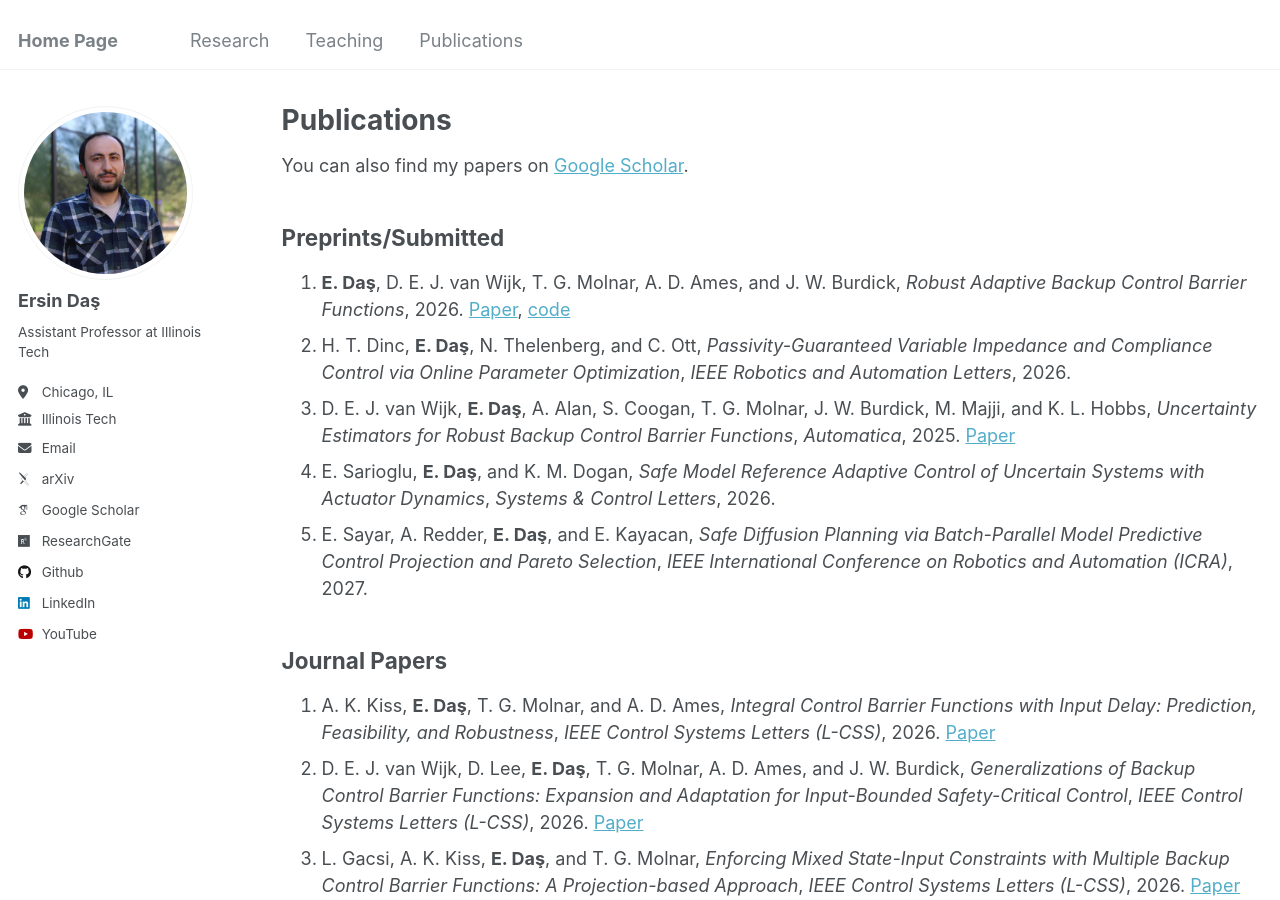
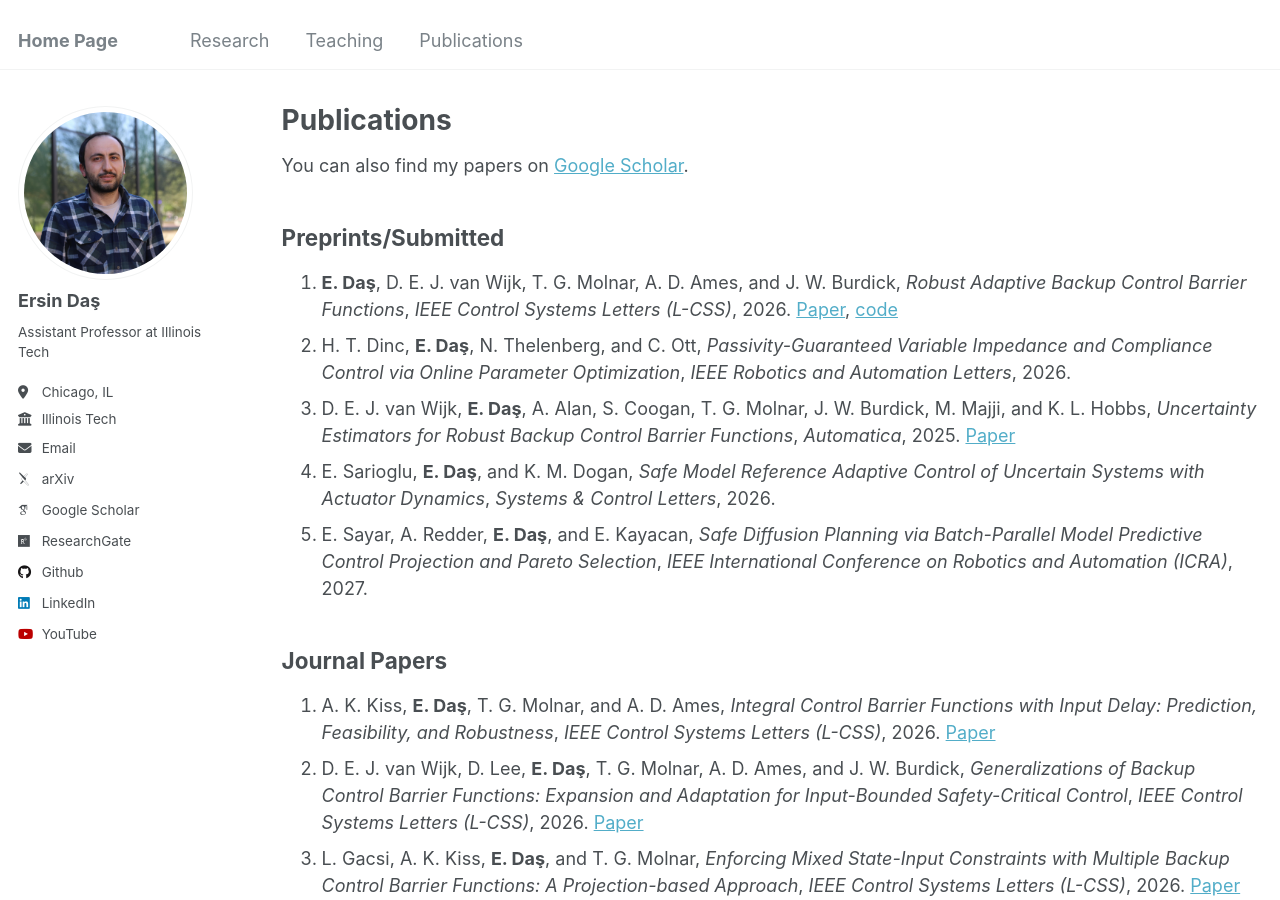
Before and after one commit to ersindas/ersindas.github.io, a Jekyll site: the page built from _pages/publications.md, in a window 1280 px wide and 900 px high. Built offline with Jekyll 4.4.1, drawn with Linux system fonts in a browser that asks for light colours; some web fonts are replaced.

Commit message:
Add journal names to publication entries
Updated publication details to include journal names.

```diff
--- a/_pages/publications.md
+++ b/_pages/publications.md
@@ -8,7 +8,7 @@ author_profile: true
  <div class="wordwrap">You can also find my papers on <a href="{{site.author.googlescholar}}">Google Scholar</a>.
 
 ## Preprints/Submitted
-1. **E. Daş**, D. E. J. van Wijk, T. G. Molnar, A. D. Ames, and J. W. Burdick, *Robust Adaptive Backup Control Barrier Functions*, 2026. [Paper](https://arxiv.org/pdf/2607.20842), [code](https://github.com/ersindas/abCBFs)
+1. **E. Daş**, D. E. J. van Wijk, T. G. Molnar, A. D. Ames, and J. W. Burdick, *Robust Adaptive Backup Control Barrier Functions*, *IEEE Control Systems Letters (L-CSS)*, 2026. [Paper](https://arxiv.org/pdf/2607.20842), [code](https://github.com/ersindas/abCBFs)
 2. H. T. Dinc, **E. Daş**, N. Thelenberg, and C. Ott, *Passivity-Guaranteed Variable Impedance and Compliance Control via Online Parameter Optimization*, *IEEE Robotics and Automation Letters*, 2026.
 3. D. E. J. van Wijk, **E. Daş**, A. Alan, S. Coogan, T. G. Molnar, J. W. Burdick, M. Majji, and K. L. Hobbs, *Uncertainty Estimators for Robust Backup Control Barrier Functions*, *Automatica*, 2025. [Paper](https://arxiv.org/pdf/2503.15734)
 4. E. Sarioglu, **E. Daş**, and K. M. Dogan, *Safe Model Reference Adaptive Control of Uncertain Systems with
```
